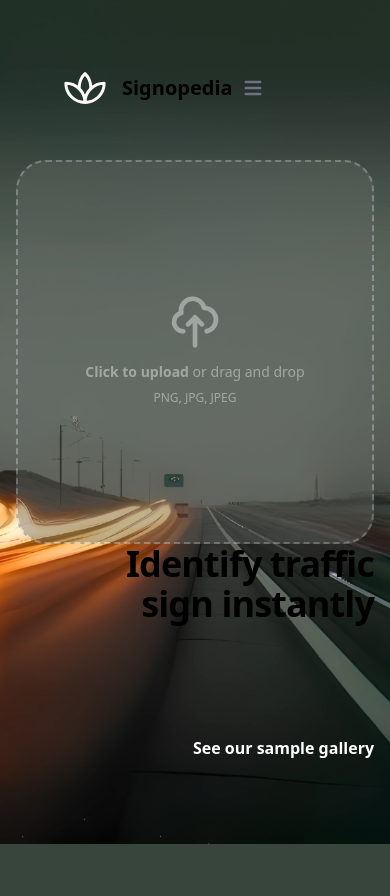
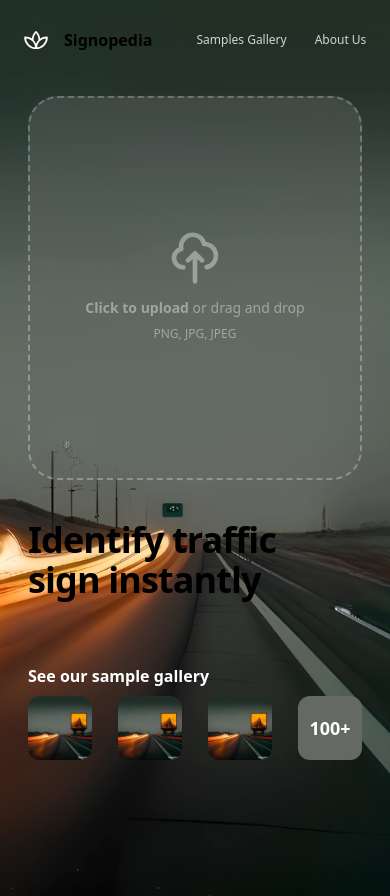
Before and after one commit to itsyashsahu/Signopedia, a Next.js app: page /tryitnow in a window 390 px wide. Before the commit the page ends 844 px from the top, so only its background shows below. Built offline with nearby package versions, Linux system fonts and the light colour scheme.

Commit message:
Made the website responsive

```diff
--- a/src/components/Header.tsx
+++ b/src/components/Header.tsx
@@ -6,13 +6,13 @@ const ListItem = (item: String, isSelected: boolean = false) => {
     if (isSelected)
         return (
             <li>
-                <Link href={`/${item.toLowerCase().replace(" ", "")}`} className="block py-2 pl-3 pr-4 text-white bg-blue-700 rounded md:bg-transparent md:text-blue-700 md:p-0 dark:text-white" aria-current="page">{item}</Link>
+                <Link href={`/${item.toLowerCase().replace(" ", "")}`} className="whitespace-nowrap py-2 pl-3 pr-4 flex-nowrap flex text-white bg-blue-700 rounded md:bg-transparent md:text-blue-700 md:p-0 dark:text-white" aria-current="page">{item}</Link>
             </li>
         )
     else {
         return (
             <li>
-                <Link href={`/${item.toLowerCase().replace(" ", "")}`} className="block py-2 pl-3 pr-4 text-gray-700 rounded hover:bg-gray-100 md:hover:bg-transparent md:hover:text-blue-700 md:p-0 md:dark:hover:text-white dark:text-gray-400 dark:hover:bg-gray-700 dark:hover:text-white md:dark:hover:bg-transparent dark:border-gray-700">{item}</Link>
+                <Link href={`/${item.toLowerCase().replace(" ", "")}`} className="whitespace-nowrap block py-2 pl-3 pr-4 rounded md:p-0 text-gray-300 md:hover:text-white">{item}</Link>
             </li>
         )
     }
@@ -20,27 +20,21 @@ const ListItem = (item: String, isSelected: boolean = false) => {
 
 const Header = () => {
     return (
-        <nav className="z-20 border-gray-200 px-16 sm:px-24 py-4 rounded h-32 flex justify-center ">
+        <nav className="z-20 border-gray-200 px-6 md:px-24 py-4 rounded md:h-32 h-16 flex justify-center ">
             <div className="container flex flex-wrap items-end  mx-auto">
                 <div className='h-12 flex'>
                     <Link href="/" className="flex items-center justify-center">
-                        <svg width="42" height="32" viewBox="0 0 42 32" fill="none" xmlns="http://www.w3.org/2000/svg">
+                        <svg className="h-6 w-6 md:h-10 md:w-10" viewBox="0 0 42 32" fill="none" xmlns="http://www.w3.org/2000/svg">
                             <path d="M21 30.4167C15.9167 30.4167 11.0416 28.3973 7.44711 24.8029C3.85267 21.2084 1.83333 16.3333 1.83333 11.25C4.35033 11.25 6.84269 11.7458 9.16809 12.709C11.4935 13.6722 13.6064 15.084 15.3862 16.8638C17.166 18.6436 18.5778 20.7565 19.541 23.0819C20.5042 25.4073 21 27.8997 21 30.4167ZM21 30.4167C26.0833 30.4167 30.9584 28.3973 34.5529 24.8029C38.1473 21.2084 40.1667 16.3333 40.1667 11.25C35.0833 11.25 30.2082 13.2693 26.6138 16.8638C23.0193 20.4582 21 25.3334 21 30.4167ZM26.7308 16.0417C26.864 13.3746 26.4211 10.7101 25.4322 8.22956C24.4432 5.74901 22.9316 3.51061 21 1.66667C19.0684 3.51061 17.5568 5.74901 16.5678 8.22956C15.5789 10.7101 15.136 13.3746 15.2692 16.0417" stroke="#FFFCFC" strokeWidth="3" strokeLinecap="round" strokeLinejoin="round" />
                         </svg>
                     </Link>
-                    <Link href='/' className="self-center text-xl pl-4 font-semibold whitespace-nowrap dark:text-white">Signopedia</Link>
+                    <Link href='/' className="self-center md:text-xl text-md  pl-4 font-semibold whitespace-nowrap dark:text-white">Signopedia</Link>
 
-                    <div className="items-center justify-between mt-1 pl-16 hidden w-full md:flex md:w-auto" id="navbar-cta">
-                        <ul className="flex flex-col px-4 border border-gray-100 rounded-lg md:flex-row md:space-x-8 md:mt-0 md:text-sm md:font-medium md:border-0 dark:border-gray-700">
+                    <div className="items-center justify-between md:mt-1 mt-2 pl-6 md:pl-16 w-full md:flex md:w-auto">
+                        <ul className="flex px-2 md:px-4 rounded-lg  md:space-x-8 md:mt-0 text-xs md:text-sm md:font-medium md:border-0 dark:border-gray-700">
                             {ListItem("Samples Gallery")}
                             {ListItem("About Us")}
                         </ul>
-                    </div>
-                    <div className="flex">
-                        <button data-collapse-toggle="navbar-cta" type="button" className="inline-flex items-center p-2 text-sm text-gray-500 rounded-lg md:hidden hover:bg-gray-100 focus:outline-none focus:ring-2 focus:ring-gray-200 dark:text-gray-400 dark:hover:bg-gray-700 dark:focus:ring-gray-600" aria-controls="navbar-cta" aria-expanded="false">
-                            <span className="sr-only">Open main menu</span>
-                            <svg className="w-6 h-6" aria-hidden="true" fill="currentColor" viewBox="0 0 20 20" xmlns="http://www.w3.org/2000/svg"><path fillRule="evenodd" d="M3 5a1 1 0 011-1h12a1 1 0 110 2H4a1 1 0 01-1-1zM3 10a1 1 0 011-1h12a1 1 0 110 2H4a1 1 0 01-1-1zM3 15a1 1 0 011-1h12a1 1 0 110 2H4a1 1 0 01-1-1z" clipRule="evenodd"></path></svg>
-                        </button>
                     </div>
                 </div>
 
--- a/src/pages/aboutus.tsx
+++ b/src/pages/aboutus.tsx
@@ -5,7 +5,7 @@ import React from 'react'
 
 const aboutus = () => {
     return (
-        <div className='h-screen flex flex-col bg-[#0c0d0c]' style={{ "height": "100vh", "width": "100vw", "backgroundSize": "cover", "backgroundPosition": 'center 30%', "backgroundRepeat": "no-repeat", "backgroundImage": `url("./bg-without.webp")` }}>
+        <div className='flex flex-col bg-[#0c0d0c]' style={{ "height": "100vh", "width": "100vw", "backgroundSize": "cover", "backgroundPosition": 'center 30%', "backgroundRepeat": "no-repeat", "backgroundImage": `url("./bg-without.webp")` }}>
             {/* Head and Meta Tags Setting the Title */}
             <Head>
                 <title>Signopedia | About Us</title>
@@ -15,10 +15,10 @@ const aboutus = () => {
             {/* Header Component */}
             <Header />
             {/* Body Section */}
-            <section className="z-20 flex-grow h-96 flex item-center justify-center">
+            <section className="z-20 md:flex-grow md:h-96 flex item-center justify-center">
 
                 {/* About Us Section */}
-                <div className='flex h-fit place-self-center w-3/5 justify-between ' >
+                <div className='flex h-fit place-self-center md:w-3/5 w-full flex-col md:flex-row justify-between ' >
                     {/* About Us for Vansh Kumar Sharma */}
                     <div className="text-center text-gray-500 p-10">
                         <Image className="mx-auto mb-4 w-80 h-80 rounded-full" width={200} height={200} src="/vansh-k-sharma.webp" alt="Bonnie Avatar" />
--- a/src/pages/resultpage.tsx
+++ b/src/pages/resultpage.tsx
@@ -19,16 +19,16 @@ const ResultPage = () => {
                     {/* Results Section */}
                     <div className="mr-auto place-self-center lg:col-span-7">
                         <p className="max-w-2xl  text-white mb-2 md:text-lg lg:text-xl">Traffic sign is identified as - </p>
-                        <h1 className="max-w-2xl mb-6 text-4xl font-extrabold tracking-tight leading-none md:text-5xl xl:text-6xl">Wild Animal Crossing</h1>
+                        <h1 className="max-w-2xl mb-6 text-3xl font-extrabold tracking-tight leading-none md:text-5xl xl:text-6xl">Wild Animal Crossing</h1>
                         <p className="max-w-2xl mb-6 text-white lg:mb-8 md:text-lg lg:text-xl">Be aware the wild animals can cross any time  </p>
                         {/* Upload Next Image Button */}
-                        <a href="#" className="inline-flex items-center justify-center px-5 py-3 bg-white text-base font-medium text-center text-gray-900 border border-gray-300 rounded-xl hover:bg-gray-100 focus:ring-4 focus:ring-gray-100">
+                        <a href="#" className="inline-flex items-center justify-center px-3 py-2 md:px-5 md:py-3 bg-white text-base font-medium text-center text-gray-900 border border-gray-300 rounded-xl hover:bg-gray-100 focus:ring-4 focus:ring-gray-100">
                             Upload Next Image
                         </a>
                     </div>
                     {/* Image Corresponding to the traffic sign */}
                     <div className="drop-shadow-2xl lg:mt-0 lg:col-span-5 lg:flex ">
-                        <Image width={500} height={500} className="h-full max-w-lg mr-5 transition-all duration-300 rounded-lg cursor-pointer border-collapse" src="/bg.webp" alt="image description" />
+                        <Image width={500} height={500} className="h-full mr-5 transition-all duration-300 rounded-lg cursor-pointer border-collapse" src="/bg.webp" alt="image description" />
                     </div>
                 </div>
             </section>
--- a/src/pages/samplesgallery.tsx
+++ b/src/pages/samplesgallery.tsx
@@ -13,15 +13,15 @@ const samplesgallery = () => {
             {/* Header Component */}
             <Header />
             {/* Body Section */}
-            <div className='px-16 flex flex-col'>
-                <section className="z-20 flex flex-col py-12 px-12 item-center justify-center">
+            <div className='py-10 px-6 md:py-0 md:px-16 flex flex-col'>
+                <section className="z-20 flex flex-col md:py-12 md:px-12 item-center justify-center">
                     {/* Title */}
-                    <h1 className="max-w-2xl mb-6 text-4xl font-extrabold tracking-tight leading-none md:text-5xl xl:text-6xl">Samples Gallery </h1>
+                    <h1 className="max-w-2xl mb-2 md:mb-6 md:text-4xl text-xl font-extrabold tracking-tight leading-none xl:text-6xl">Samples Gallery </h1>
                     {/* Gallery Grid Section */}
                     <div className='flex place-self-center justify-between' >
                         <section>
-                            <div className="relative items-center w-full py-6 px-18">
-                                <div className="grid w-full grid-cols-1 gap-12 mx-auto lg:grid-cols-3">
+                            <div className="relative items-center w-full py-2 md:py-6 px-18">
+                                <div className="grid w-full grid-cols-1 md:gap-12 gap-4 mx-auto lg:grid-cols-3">
                                     {/* Gallery Items */}
                                     <Image width={400} height={400} className="w-full h-full transition-all duration-300 rounded-lg cursor-pointer border-collapse" src="/bg.webp" alt="image description" />
                                     <Image width={400} height={400} className="w-full h-full transition-all duration-300 rounded-lg cursor-pointer border-collapse" src="/bg.webp" alt="image description" />
--- a/src/pages/tryitnow.tsx
+++ b/src/pages/tryitnow.tsx
@@ -5,16 +5,17 @@ import React from 'react'
 
 const TryItNow = () => {
     return (
-        <div className='h-screen flex flex-col' style={{ "height": "100vh", "width": "100vw", "backgroundSize": "cover", "backgroundPosition": 'center 30%', "backgroundRepeat": "no-repeat", "backgroundImage": `url("./bg-without.webp")` }}>
+        <div className=' flex flex-col' style={{ "width": "100vw", "backgroundSize": "cover", "backgroundPosition": 'center 30%', "backgroundRepeat": "no-repeat", "backgroundImage": `url("./bg-without.webp")` }}>
             {/* Head and Meta Tags Setting the Title */}
             <Head>
                 <title>Signopedia | Results</title>
-            </Head><Header />
-            <section className=" flex-grow h-96">
+            </Head>
+            <Header />
+            <section className=" md:flex-grow md:h-96 ">
                 <div className="grid max-w-screen-xl place-self-center px-4 py-8 mx-auto lg:gap-8 xl:gap-0 lg:py-16 lg:grid-cols-12 h-full">
                     {/* <div className='place-self-center flex flex-col w-screen h-full'> */}
 
-                    <div className="lg:mt-0 lg:col-span-5 items-center justify-center flex h-96 w-full place-self-center">
+                    <div className=" px-3 py-5 md:p-0 lg:mt-0 lg:col-span-5 items-center justify-center flex h-96 w-full place-self-center">
                         <div className="flex items-center justify-center w-full  opacity-40">
                             <label className="flex flex-col bg-[#646964] items-center justify-center w-full h-96 border-2 border-gray-300 border-dashed rounded-[30px] cursor-pointer bg-gray-5 ">
                                 <div className="flex flex-col items-center justify-center pt-5 pb-6">
@@ -25,14 +26,14 @@ const TryItNow = () => {
                                 <input id="dropzone-file" type="file" className="hidden" />
                             </label>
                         </div>
+                    </div>
 
-                    </div>
-                    <div className="ml-auto flex justify-between flex-col lg:col-span-7 h-96 place-self-center">
+                    <div className=" py-10 text-left w-full md:w-fit px-3 md:p-0 ml-auto sm:text-right flex md:justify-between flex-col lg:col-span-7 h-96 place-self-center">
                         <div className=''>
-                            <h1 className="max-w-2xl mb-28 text-4xl font-extrabold tracking-tight md:text-5xl xl:text-6xl text-right">Identify traffic<br /> sign instantly</h1>
-                            <p className="max-w-2xl mb-6 text-white lg:mb-8 md:text-lg lg:text-xl text-right font-bold ">See our sample gallery</p>
+                            <h1 className="max-w-2xl md:mb-28 mb-16 text-4xl font-extrabold tracking-tight md:text-5xl xl:text-6xl">Identify traffic<br /> sign instantly</h1>
+                            <p className="max-w-2xl md:mb-6 mb-2 text-white lg:mb-8 md:text-lg lg:text-xl font-bold ">See our sample gallery</p>
                         </div>
-                        <div className="flex items-center pl-16 justify-between h-16 py-3text-base font-medium text-center text-gray-900  rounded-xl">
+                        <div className="flex items-center md:pl-16  justify-between h-16 py-3text-base font-medium text-center text-gray-900  rounded-xl">
                             <div className='h-16 w-16'>
                                 <Image width={50} height={50} className="w-16 h-16 rounded-xl" src="/bg.webp" alt="Default avatar" />
                             </div>
```
